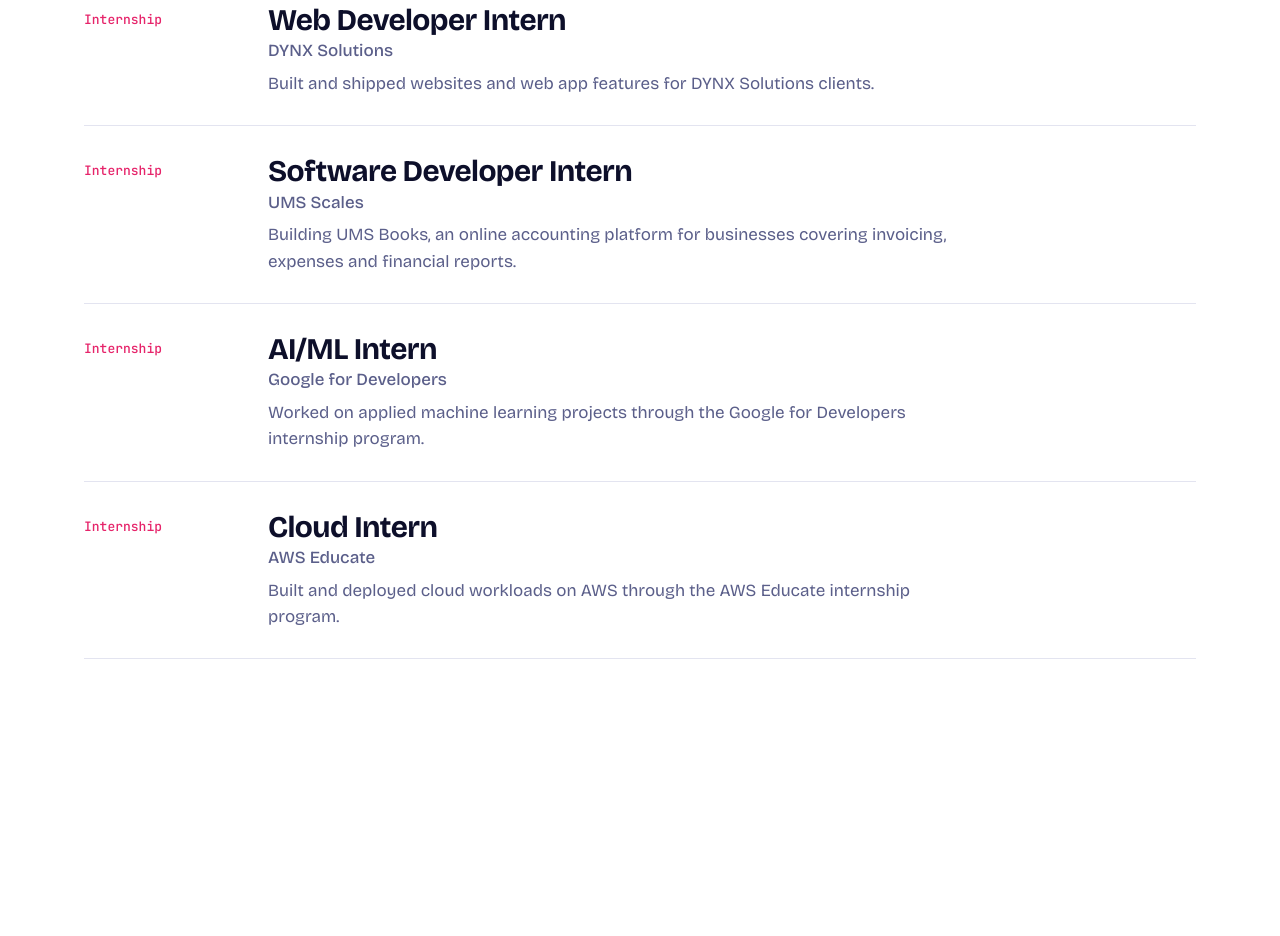
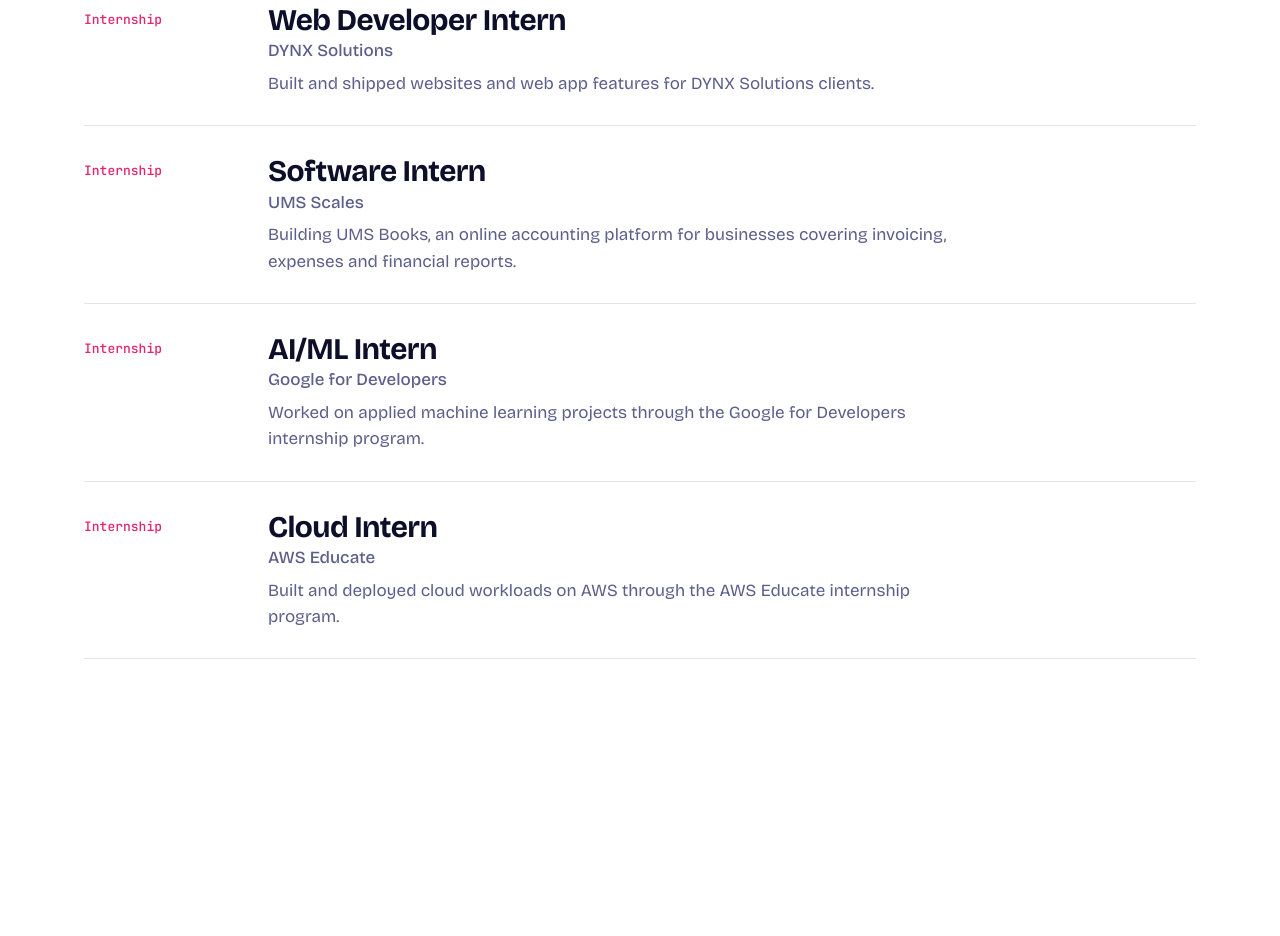
Before and after one commit to nithinrv07/portfolio, a plain HTML site: page index.html in a window 1280 px wide. Shown: the part 5548-6484 px from the top of the page. Drawn offline with nearby package versions, Linux system fonts and the light colour scheme; a script that the page names is missing.

Commit message:
Set UMS Scales role to Software Intern
Co-Authored-By: Claude Opus 5.5 <noreply@anthropic.com>

```diff
--- a/index.html
+++ b/index.html
@@ -371,7 +371,7 @@
       <li>
         <div class="when">Internship</div>
         <div>
-          <h3>Software Developer Intern <span>UMS Scales</span></h3>
+          <h3>Software Intern <span>UMS Scales</span></h3>
           <p>Building UMS Books, an online accounting platform for businesses covering invoicing, expenses and financial reports.</p>
         </div>
       </li>
```
